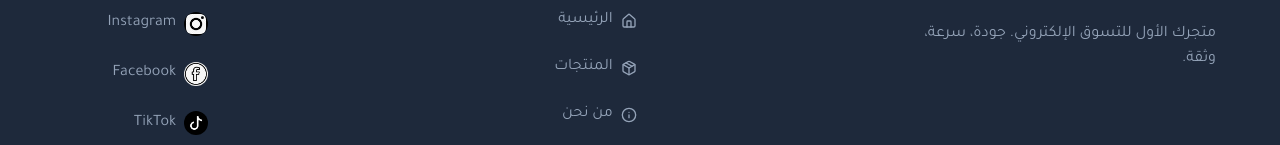
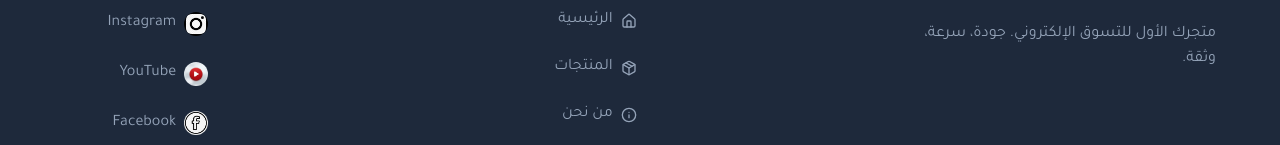
Before and after one commit to med2005-prog/naslmla7, a React (Vite) app: page / in a window 1280 px wide. Shown: the part 1013-1158 px from the top of the page. Built offline with nearby package versions, Linux system fonts and the light colour scheme; no server answers.

Commit message:
Add YouTube social link and icon

```diff
--- a/src/components/Footer.jsx
+++ b/src/components/Footer.jsx
@@ -50,6 +50,15 @@ const Footer = () => {
               className="hover-text"
             >
               <img src="/icons/social_1.jpg" alt="Instagram" style={{ width: '24px', height: '24px', borderRadius: '50%', objectFit: 'cover' }} /> Instagram
+            </a>
+            <a
+              href="https://youtube.com/@naslmla7?si=pSVaUPYj3L3Jx_l8"
+              target="_blank"
+              rel="noopener noreferrer"
+              style={{ color: '#94a3b8', display: 'flex', alignItems: 'center', gap: '0.5rem', textDecoration: 'none', marginBottom: '0.5rem' }}
+              className="hover-text"
+            >
+              <img src="/icons/social_4.png" alt="YouTube" style={{ width: '24px', height: '24px', borderRadius: '50%', objectFit: 'cover' }} /> YouTube
             </a>
             <a
               href="https://www.facebook.com/share/1ERmQ7cdY1/"
--- a/src/components/Navbar.jsx
+++ b/src/components/Navbar.jsx
@@ -83,6 +83,9 @@ const Navbar = () => {
                   <a href="https://www.instagram.com/nas.lmla7?igsh=OWhzemhyaWZmczE=" target="_blank" rel="noopener noreferrer" className="dropdown-item">
                     <img src="/icons/social_1.jpg" alt="" style={{ width: '20px', height: '20px', borderRadius: '50%' }} /> انستغرام
                   </a>
+                  <a href="https://youtube.com/@naslmla7?si=pSVaUPYj3L3Jx_l8" target="_blank" rel="noopener noreferrer" className="dropdown-item">
+                    <img src="/icons/social_4.png" alt="" style={{ width: '20px', height: '20px', borderRadius: '50%' }} /> يوتيوب
+                  </a>
                   <a href="https://www.facebook.com/share/1ERmQ7cdY1/" target="_blank" rel="noopener noreferrer" className="dropdown-item">
                     <img src="/icons/social_2.jpg" alt="" style={{ width: '20px', height: '20px', borderRadius: '50%' }} /> فيسبوك
                   </a>
@@ -160,8 +163,11 @@ const Navbar = () => {
                   <a href="https://wa.me/212709277659" target="_blank" rel="noopener noreferrer">
                     <img src="/icons/social_0.jpg" alt="" style={{ width: '30px', height: '30px', borderRadius: '50%' }} />
                   </a>
-                  <a href="https://www.instagram.com/nas.lmla7?igsh=OWhzemhyaWZmczE=" target="_blank" rel="noopener noreferrer">
+                   <a href="https://www.instagram.com/nas.lmla7?igsh=OWhzemhyaWZmczE=" target="_blank" rel="noopener noreferrer">
                     <img src="/icons/social_1.jpg" alt="" style={{ width: '30px', height: '30px', borderRadius: '50%' }} />
+                  </a>
+                  <a href="https://youtube.com/@naslmla7?si=pSVaUPYj3L3Jx_l8" target="_blank" rel="noopener noreferrer">
+                    <img src="/icons/social_4.png" alt="" style={{ width: '30px', height: '30px', borderRadius: '50%' }} />
                   </a>
                   <a href="https://www.facebook.com/share/1ERmQ7cdY1/" target="_blank" rel="noopener noreferrer">
                     <img src="/icons/social_2.jpg" alt="" style={{ width: '30px', height: '30px', borderRadius: '50%' }} />
```
Also changed, not shown: public/icons/social_4.png (added).
